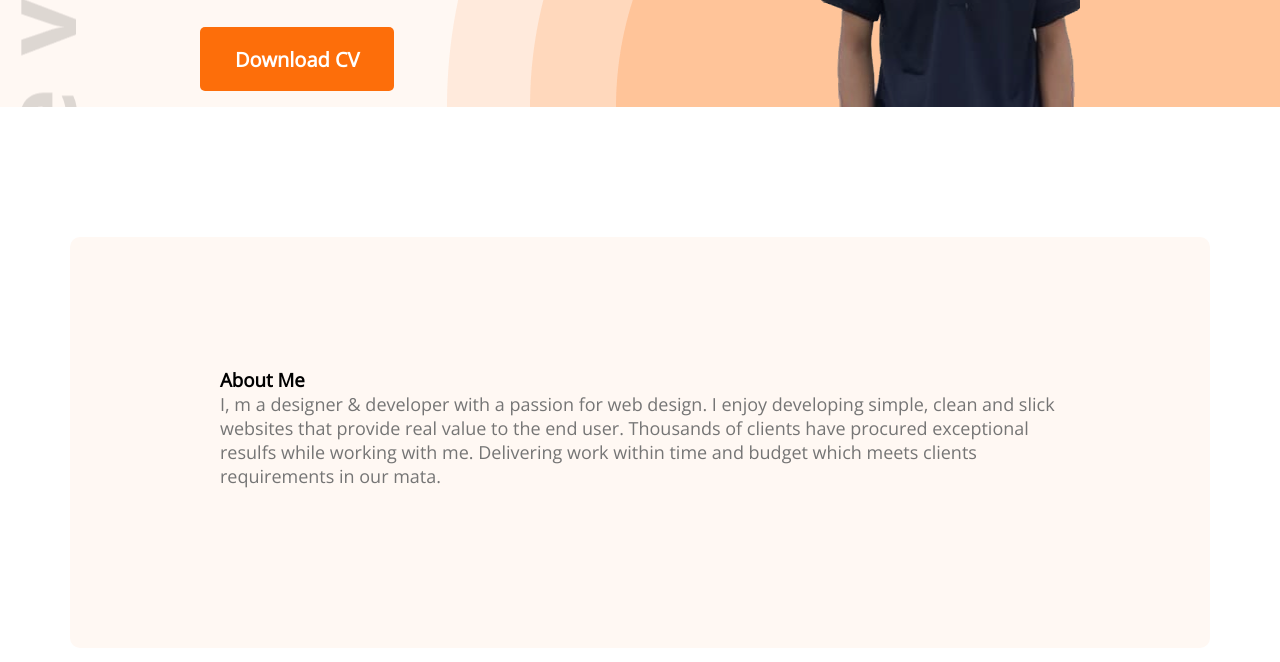
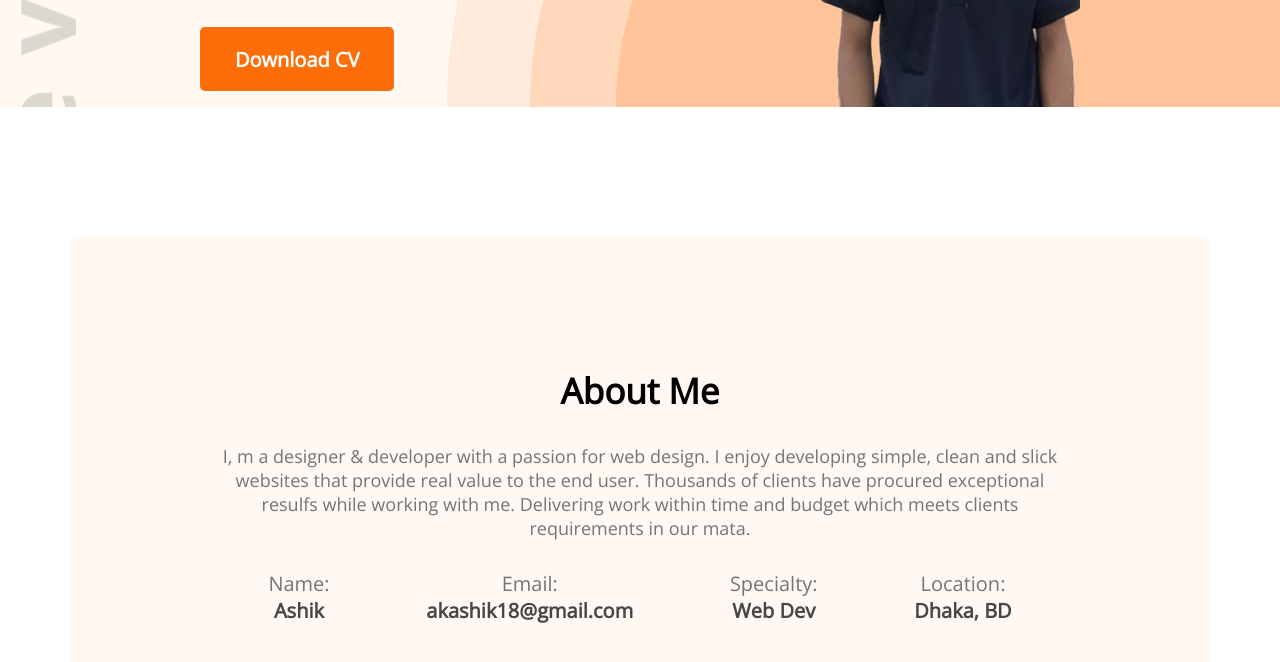
Before and after one commit to kingashik/developer-portfolio2, a plain HTML site: page index.html in a window 1280 px wide. Shown: the part 428-1090 px from the top of the page. Drawn offline with nearby package versions, Linux system fonts and the light colour scheme.

Commit message:
about me

```diff
--- a/index.html
+++ b/index.html
@@ -34,6 +34,24 @@
         <section class="about">
             <h3 class="section-title">About Me</h3>
             <p class="section-dis">I, m a designer & developer with a passion for web design. I enjoy developing simple, clean and slick websites that provide real value to the end user. Thousands of clients have procured exceptional resulfs while working with me. Delivering work within time and budget which meets clients requirements in our mata.</p>
+            <div class="about-info-container">
+            <div class="about-info">
+                <p class="info-title">Name:</p>
+                <p class="info-description">Ashik</p>
+            </div>
+            <div class="about-info">
+                <p class="info-title">Email:</p>
+                <p class="info-description">akashik18@gmail.com</p>
+            </div>
+            <div class="about-info">
+                <p class="info-title">Specialty:</p>
+                <p class="info-description">Web Dev</p>
+            </div>
+            <div class="about-info">
+                <p class="info-title">Location:</p>
+                <p class="info-description">Dhaka, BD</p>
+            </div>
+            </div>
         </section>
     </main>
     <footer>
--- a/styles/portfolio.css
+++ b/styles/portfolio.css
@@ -49,6 +49,7 @@ nav li{
     display: flex;
     align-items: center;
     margin: 0px 200px;
+
 }
 .banner-title{
     font-weight: 700;
@@ -77,9 +78,11 @@ main{
     border-radius: 10px;
     background: #FFF8F3;
     padding: 130px 150px;
+    text-align: center;
 }
-.sevtion-title{
-    text-align: center;
+.section-title{
+    font-weight: 700;
+    font-size: 35px;
     margin-bottom: 30px;
 }
 .section-dis{
@@ -87,3 +90,16 @@ main{
     font-size: 18px;
     margin-bottom: 30px;
 }
+.about-info-container{
+    display: flex;
+    justify-content: space-around;
+}
+.about .info-title{
+    font-size: 20px;
+    color: #757575;
+}
+.info-description{
+    font-weight: 700;
+    font-size: 20px;
+    color: #474747;
+}
```
